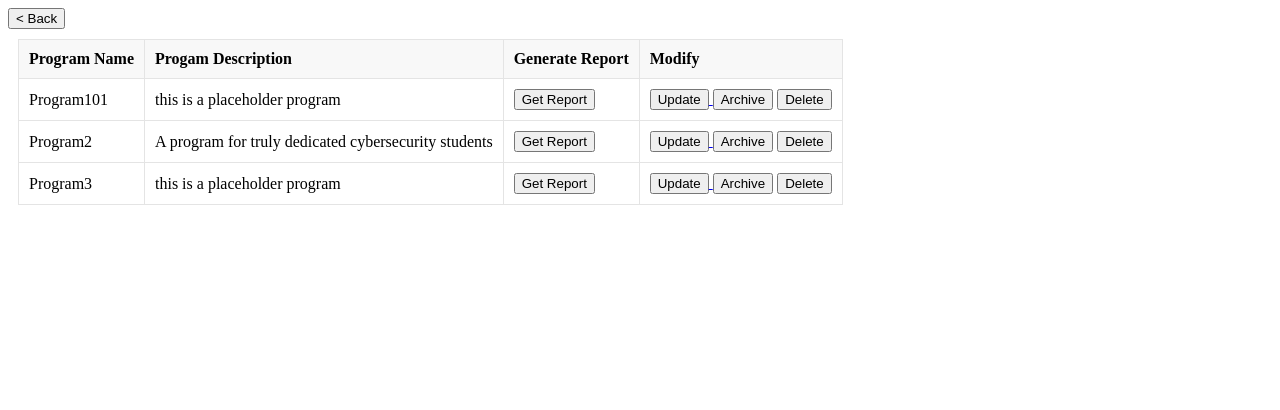
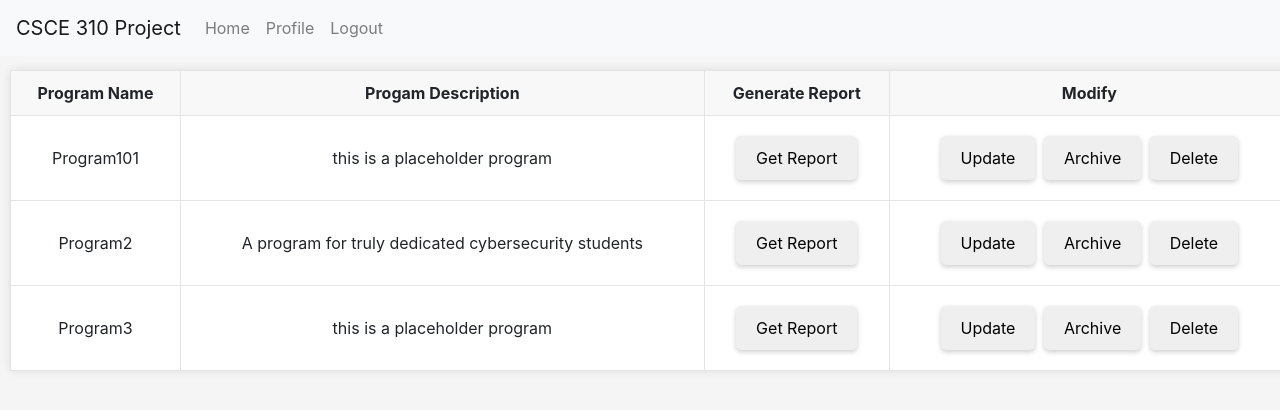
Before and after one commit to freddypadronscarton/CSCE310_Project, a Flask app: page /admin/view_programs in a window 1280 px wide. Shown: the top 410 px of the page. Run offline with Flask 3, Linux system fonts and the light colour scheme; a user stored in the database is signed in; data comes from the database, SQL or seed files in the repository; some libraries are stand-ins or nearby versions.

Commit message:
Styled Admin: View Programs. Added Event buttons

```diff
--- a/flaskapp/templates/admin/admin_home.html
+++ b/flaskapp/templates/admin/admin_home.html
@@ -50,6 +50,12 @@
       </a>
       <a href="{{ url_for('admin_bp.view_all_programs') }}">
         <button>View Programs</button>
+      </a>
+      <a href="">
+        <button>Add Event</button>
+      </a>
+      <a href="">
+        <button>View Events</button>
       </a>
     </div>
 
--- a/flaskapp/templates/admin/admin_view_programs.html
+++ b/flaskapp/templates/admin/admin_view_programs.html
@@ -5,12 +5,34 @@
   <meta name="viewport" content="width=device-width, initial-scale=1.0">
   <title>Admin View Programs</title>
   <script src="https://code.jquery.com/jquery-3.6.0.min.js"></script>
+  <link rel="stylesheet" href="https://stackpath.bootstrapcdn.com/bootstrap/4.3.1/css/bootstrap.min.css">
   <link rel="stylesheet" href="../static/general.css">
+  <link rel="stylesheet" href="../static/admin_home.css">
 </head>
 <body>
-  <a href="{{url_for('home')}}">
-    <button>< Back</button>
-  </a>
+    <!-- Navigation Bar -->
+    <nav class="navbar navbar-expand-lg navbar-light bg-light fixed-top">
+      <a class="navbar-brand" href="#">CSCE 310 Project</a>
+      <button class="navbar-toggler" type="button" data-toggle="collapse" data-target="#navbarNav" aria-controls="navbarNav" aria-expanded="false" aria-label="Toggle navigation">
+          <span class="navbar-toggler-icon"></span>
+      </button>
+      <div class="collapse navbar-collapse" id="navbarNav">
+          <ul class="navbar-nav">
+              <li class="nav-item">
+                  <a class="nav-link" href="/home">Home</a>
+              </li>
+
+              <li class="nav-item">
+                  <a class="nav-link" href="/profile">Profile</a>
+              </li>
+
+              <li class="nav-item">
+                  <a class="nav-link" href="/logout">Logout</a>
+              </li>
+          </ul>
+      </div>
+  </nav>
+  <!--End of Navigation Bar -->
 
   <table>
     <tr>
```
